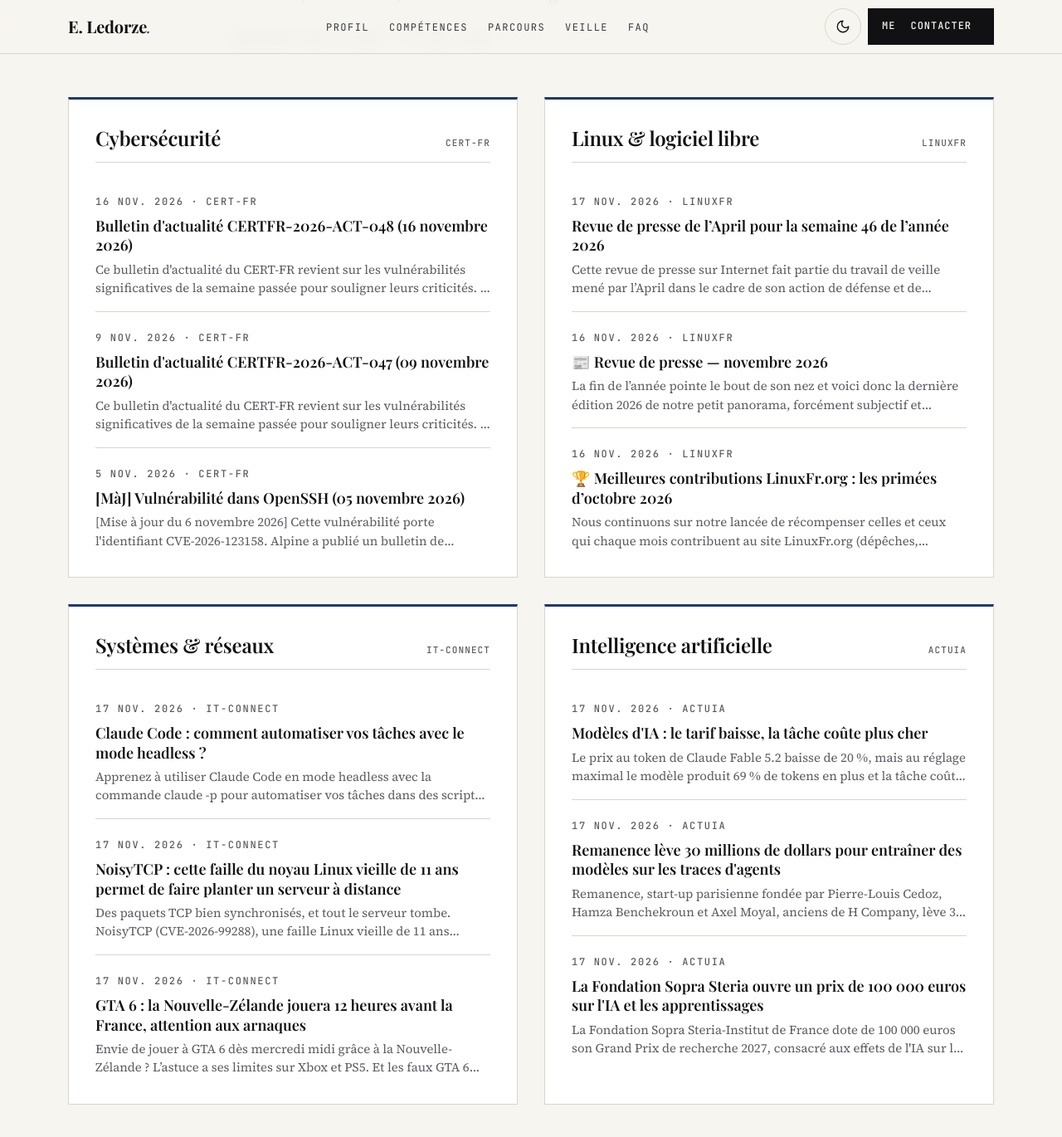
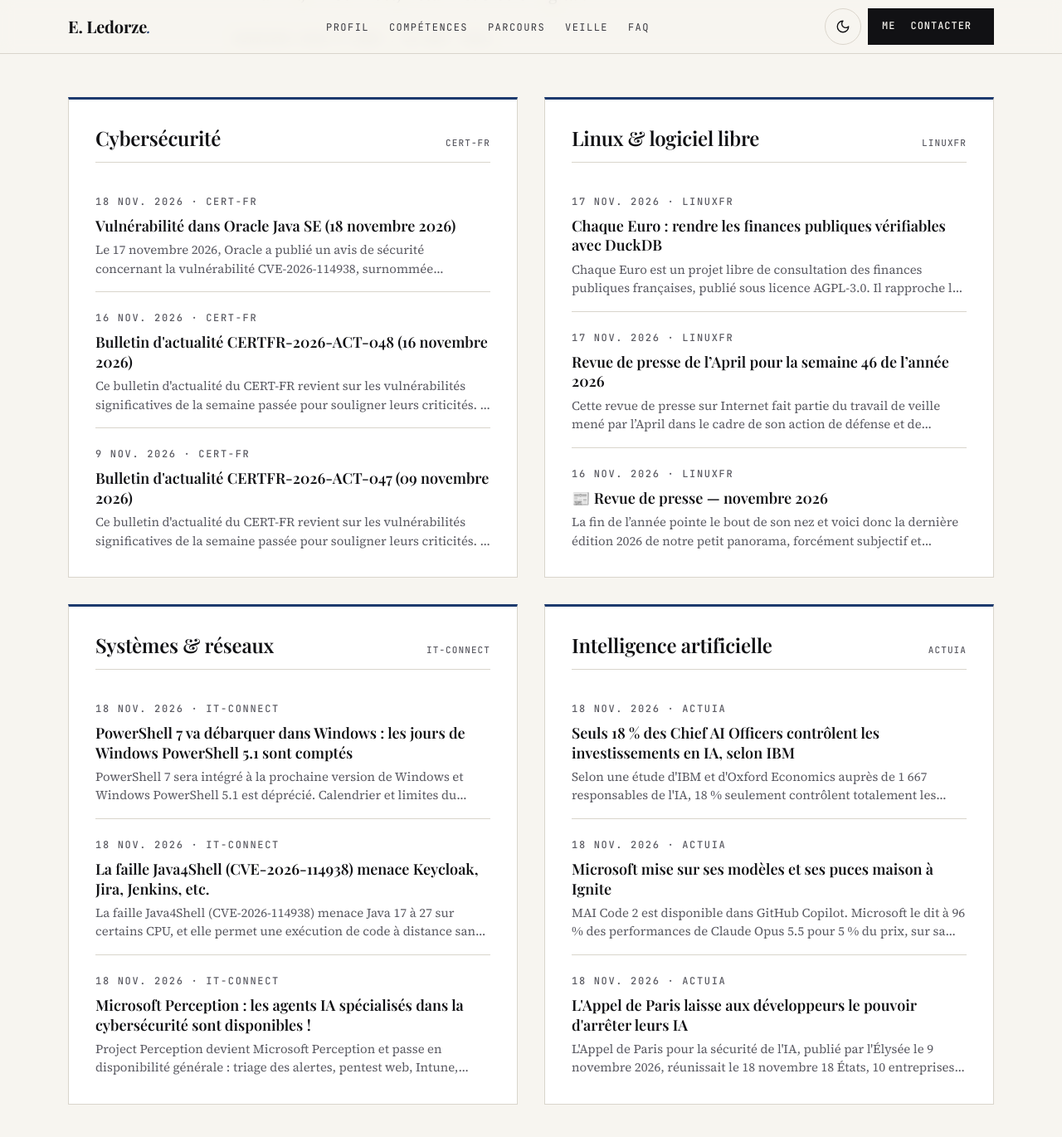
Before and after one commit to TheDringe54-lab/TheDringe54-lab.github.io, a Jekyll site: the page built from index.html, in a window 1280 px wide and 1400 px high, scrolled down 4307 px. Shown: the top 1370 px of the window at 83% size. Built offline with Jekyll 4.4.1, drawn with Linux system fonts in a browser that asks for light colours.

Commit message:
Veille techno : mise à jour automatique

```diff
--- a/_data/veille.json
+++ b/_data/veille.json
@@ -1,11 +1,18 @@
 {
-  "mise_a_jour": "2026-11-17",
+  "mise_a_jour": "2026-11-18",
   "themes": [
     {
       "id": "cyber",
       "titre": "Cybersécurité",
       "titre_en": "Cybersecurity",
       "articles": [
+        {
+          "titre": "Vulnérabilité dans Oracle Java SE (18 novembre 2026)",
+          "lien": "https://www.cert.cyber.gouv.fr/alerte/CERTFR-2026-ALE-016/",
+          "source": "CERT-FR",
+          "date": "2026-11-18",
+          "resume": "Le 17 novembre 2026, Oracle a publié un avis de sécurité concernant la vulnérabilité CVE-2026-114938, surnommée *java4shell*, qui affecte le décodeur Base64 de…"
+        },
         {
           "titre": "Bulletin d'actualité CERTFR-2026-ACT-048 (16 novembre 2026)",
           "lien": "https://www.cert.cyber.gouv.fr/actualite/CERTFR-2026-ACT-048/",
@@ -19,13 +26,6 @@
           "source": "CERT-FR",
           "date": "2026-11-09",
           "resume": "Ce bulletin d'actualité du CERT-FR revient sur les vulnérabilités significatives de la semaine passée pour souligner leurs criticités. Il ne remplace pas…"
-        },
-        {
-          "titre": "[MàJ] Vulnérabilité dans OpenSSH (05 novembre 2026)",
-          "lien": "https://www.cert.cyber.gouv.fr/alerte/CERTFR-2026-ALE-015/",
-          "source": "CERT-FR",
-          "date": "2026-11-05",
-          "resume": "[Mise à jour du 6 novembre 2026] Cette vulnérabilité porte l'identifiant CVE-2026-123158. Alpine a publié un bulletin de sécurité (cf. section Documentation)…"
         }
       ]
     },
@@ -34,6 +34,13 @@
       "titre": "Linux & logiciel libre",
       "titre_en": "Linux & open source",
       "articles": [
+        {
+          "titre": "Chaque Euro : rendre les finances publiques vérifiables avec DuckDB",
+          "lien": "https://linuxfr.org/news/chaque-euro-rendre-les-finances-publiques-verifiables-avec-duckdb",
+          "source": "LinuxFR",
+          "date": "2026-11-17",
+          "resume": "Chaque Euro est un projet libre de consultation des finances publiques françaises, publié sous licence AGPL-3.0. Il rapproche les données de leurs producteurs…"
+        },
         {
           "titre": "Revue de presse de l’April pour la semaine 46 de l’année 2026",
           "lien": "https://linuxfr.org/news/revue-de-presse-de-l-april-pour-la-semaine-46-de-l-annee-2026",
@@ -47,13 +54,6 @@
           "source": "LinuxFR",
           "date": "2026-11-16",
           "resume": "La fin de l’année pointe le bout de son nez et voici donc la dernière édition 2026 de notre petit panorama, forcément subjectif et parti{e,a}l, de la presse…"
-        },
-        {
-          "titre": "🏆 Meilleures contributions LinuxFr.org : les primées d’octobre 2026",
-          "lien": "https://linuxfr.org/news/meilleures-contributions-linuxfr-org-les-primees-d-octobre-2026",
-          "source": "LinuxFR",
-          "date": "2026-11-16",
-          "resume": "Nous continuons sur notre lancée de récompenser celles et ceux qui chaque mois contribuent au site LinuxFr.org (dépêches, commentaires, logo, journaux…"
         }
       ]
     },
@@ -63,25 +63,25 @@
       "titre_en": "Systems & networks",
       "articles": [
         {
-          "titre": "Claude Code : comment automatiser vos tâches avec le mode headless ?",
-          "lien": "https://www.it-connect.fr/claude-code-mode-headless/",
+          "titre": "PowerShell 7 va débarquer dans Windows : les jours de Windows PowerShell 5.1 sont comptés",
+          "lien": "https://www.it-connect.fr/powershell-7-integre-windows-powershell-5-1-deprecie/",
           "source": "IT-Connect",
-          "date": "2026-11-17",
-          "resume": "Apprenez à utiliser Claude Code en mode headless avec la commande claude -p pour automatiser vos tâches dans des scripts, des tâches planifiées ou en CI/CD. Le…"
+          "date": "2026-11-18",
+          "resume": "PowerShell 7 sera intégré à la prochaine version de Windows et Windows PowerShell 5.1 est déprécié. Calendrier et limites du MSIX : voici ce qu'il faut savoir…"
         },
         {
-          "titre": "NoisyTCP : cette faille du noyau Linux vieille de 11 ans permet de faire planter un serveur à distance",
-          "lien": "https://www.it-connect.fr/noisytcp-cve-2026-99288-faille-noyau-linux-tcp/",
+          "titre": "La faille Java4Shell (CVE-2026-114938) menace Keycloak, Jira, Jenkins, etc.",
+          "lien": "https://www.it-connect.fr/java4shell-faille-critique-java-openjdk/",
           "source": "IT-Connect",
-          "date": "2026-11-17",
-          "resume": "Des paquets TCP bien synchronisés, et tout le serveur tombe. NoisyTCP (CVE-2026-99288), une faille Linux vieille de 11 ans menace les serveurs Linux. Le post…"
+          "date": "2026-11-18",
+          "resume": "La faille Java4Shell (CVE-2026-114938) menace Java 17 à 27 sur certains CPU, et elle permet une exécution de code à distance sans authentification. Le post La…"
         },
         {
-          "titre": "GTA 6 : la Nouvelle-Zélande jouera 12 heures avant la France, attention aux arnaques",
-          "lien": "https://www.it-connect.fr/gta-6-heure-sortie-nouvelle-zelande-arnaques/",
+          "titre": "Microsoft Perception : les agents IA spécialisés dans la cybersécurité sont disponibles !",
+          "lien": "https://www.it-connect.fr/microsoft-perception-disponibilite-generale-ignite/",
           "source": "IT-Connect",
-          "date": "2026-11-17",
-          "resume": "Envie de jouer à GTA 6 dès mercredi midi grâce à la Nouvelle-Zélande ? L’astuce a ses limites sur Xbox et PS5. Et les faux GTA 6 PC, eux, volent vos données…"
+          "date": "2026-11-18",
+          "resume": "Project Perception devient Microsoft Perception et passe en disponibilité générale : triage des alertes, pentest web, Intune, MCP. Voici l'essentiel à retenir…"
         }
       ]
     },
@@ -91,25 +91,25 @@
       "titre_en": "Artificial intelligence",
       "articles": [
         {
-          "titre": "Modèles d'IA : le tarif baisse, la tâche coûte plus cher",
-          "lien": "https://www.actuia.com/actualite/modeles-dia-le-tarif-baisse-la-tache-coute-plus-cher/",
+          "titre": "Seuls 18 % des Chief AI Officers contrôlent les investissements en IA, selon IBM",
+          "lien": "https://www.actuia.com/actualite/seuls-18-des-chief-ai-officers-controlent-les-investissements-en-ia-selon-ibm/",
           "source": "ActuIA",
-          "date": "2026-11-17",
-          "resume": "Le prix au token de Claude Fable 5.2 baisse de 20 %, mais au réglage maximal le modèle produit 69 % de tokens en plus et la tâche coûte deux fois plus cher…"
+          "date": "2026-11-18",
+          "resume": "Selon une étude d'IBM et d'Oxford Economics auprès de 1 667 responsables de l'IA, 18 % seulement contrôlent totalement les décisions d'investissement en IA. En…"
         },
         {
-          "titre": "Remanence lève 30 millions de dollars pour entraîner des modèles sur les traces d'agents",
-          "lien": "https://www.actuia.com/actualite/remanence-leve-30-millions-de-dollars-pour-entrainer-des-modeles-sur-les-traces-dagents/",
+          "titre": "Microsoft mise sur ses modèles et ses puces maison à Ignite",
+          "lien": "https://www.actuia.com/actualite/microsoft-mise-sur-ses-modeles-et-ses-puces-maison-a-ignite/",
           "source": "ActuIA",
-          "date": "2026-11-17",
-          "resume": "Remanence, start-up parisienne fondée par Pierre-Louis Cedoz, Hamza Benchekroun et Axel Moyal, anciens de H Company, lève 30 millions de dollars en amorçage…"
+          "date": "2026-11-18",
+          "resume": "MAI Code 2 est disponible dans GitHub Copilot. Microsoft le dit à 96 % des performances de Claude Opus 5.5 pour 5 % du prix, sur sa propre moyenne de quatre…"
         },
         {
-          "titre": "La Fondation Sopra Steria ouvre un prix de 100 000 euros sur l'IA et les apprentissages",
-          "lien": "https://www.actuia.com/actualite/ia-et-apprentissages-la-fondation-sopra-steria-ouvre-un-prix-de-100-000-euros/",
+          "titre": "L'Appel de Paris laisse aux développeurs le pouvoir d'arrêter leurs IA",
+          "lien": "https://www.actuia.com/actualite/lappel-de-paris-laisse-aux-developpeurs-le-pouvoir-darreter-leurs-ia/",
           "source": "ActuIA",
-          "date": "2026-11-17",
-          "resume": "La Fondation Sopra Steria-Institut de France dote de 100 000 euros son Grand Prix de recherche 2027, consacré aux effets de l'IA sur les apprentissages des…"
+          "date": "2026-11-18",
+          "resume": "L'Appel de Paris pour la sécurité de l'IA, publié par l'Élysée le 9 novembre 2026, réunissait le 18 novembre 18 États, 10 entreprises et 11 organisations. Les…"
         }
       ]
     }
```
